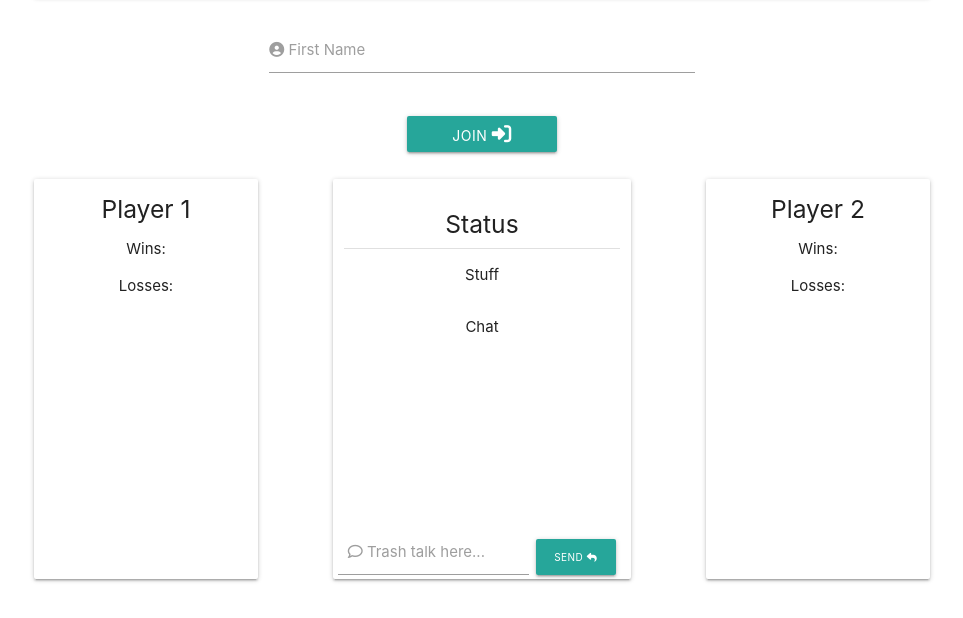
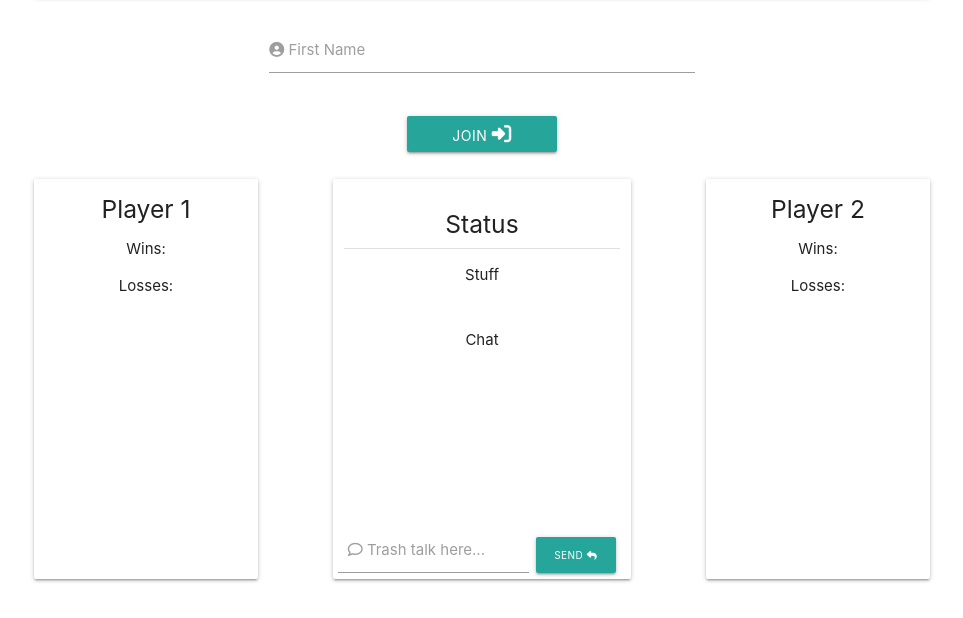
Before and after one commit to aarongaither/RPS-Multiplayer, a plain HTML site: page index.html in a window 1280 px wide. Shown: the part 233-851 px from the top of the page, without its empty margins (158-1121 px from the left). Drawn offline with nearby package versions, Linux system fonts and the light colour scheme; no server answers.

Commit message:
fix bug where chat box moves when game responses are added above.

```diff
--- a/assets/css/style.css
+++ b/assets/css/style.css
@@ -6,8 +6,12 @@
 	font-size: 180px !important;
 }
 
+#info .section {
+	height: 150px;
+}
+
 #chatBox {
-	height: 175px;
+	height: 160px;
 	text-align: left;
 	overflow-y: scroll;
 }
```
